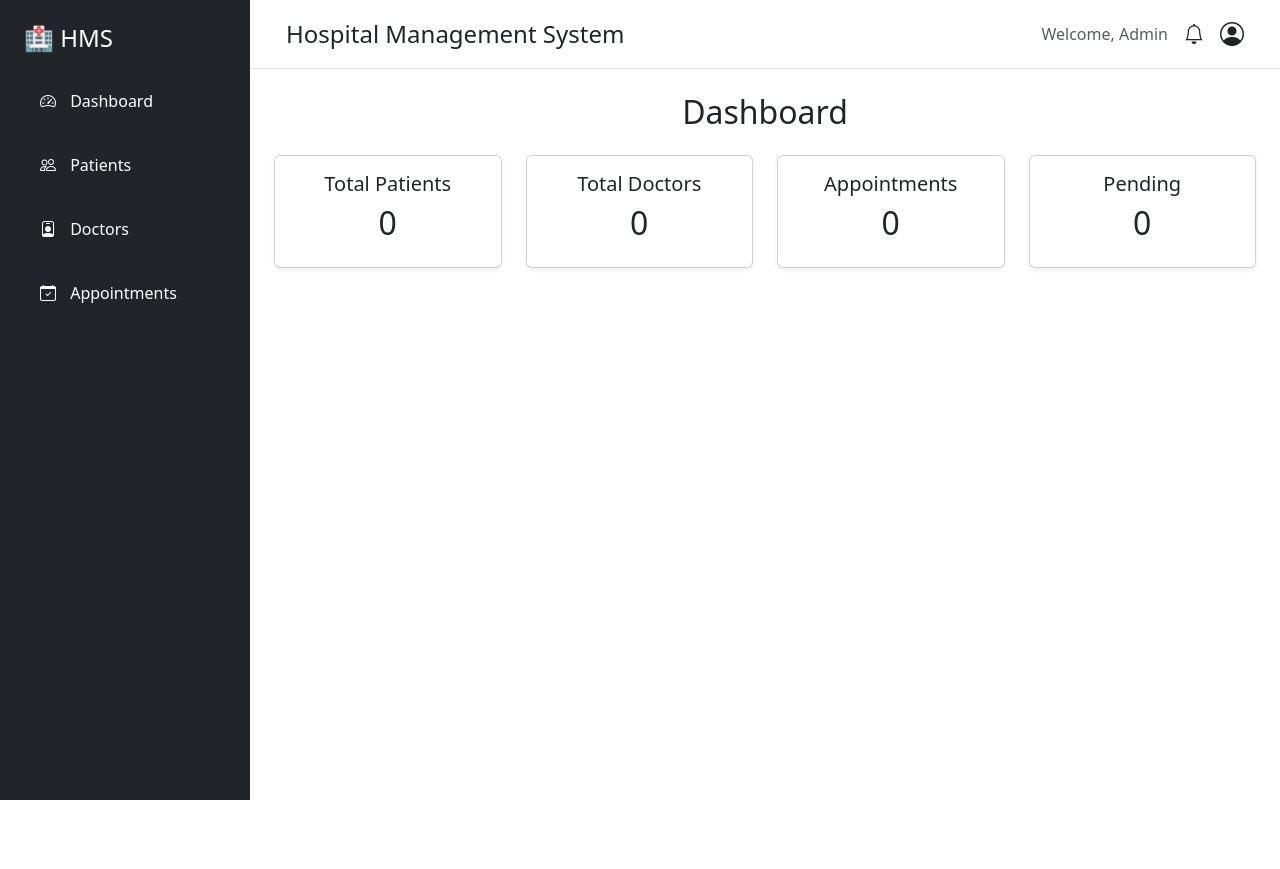
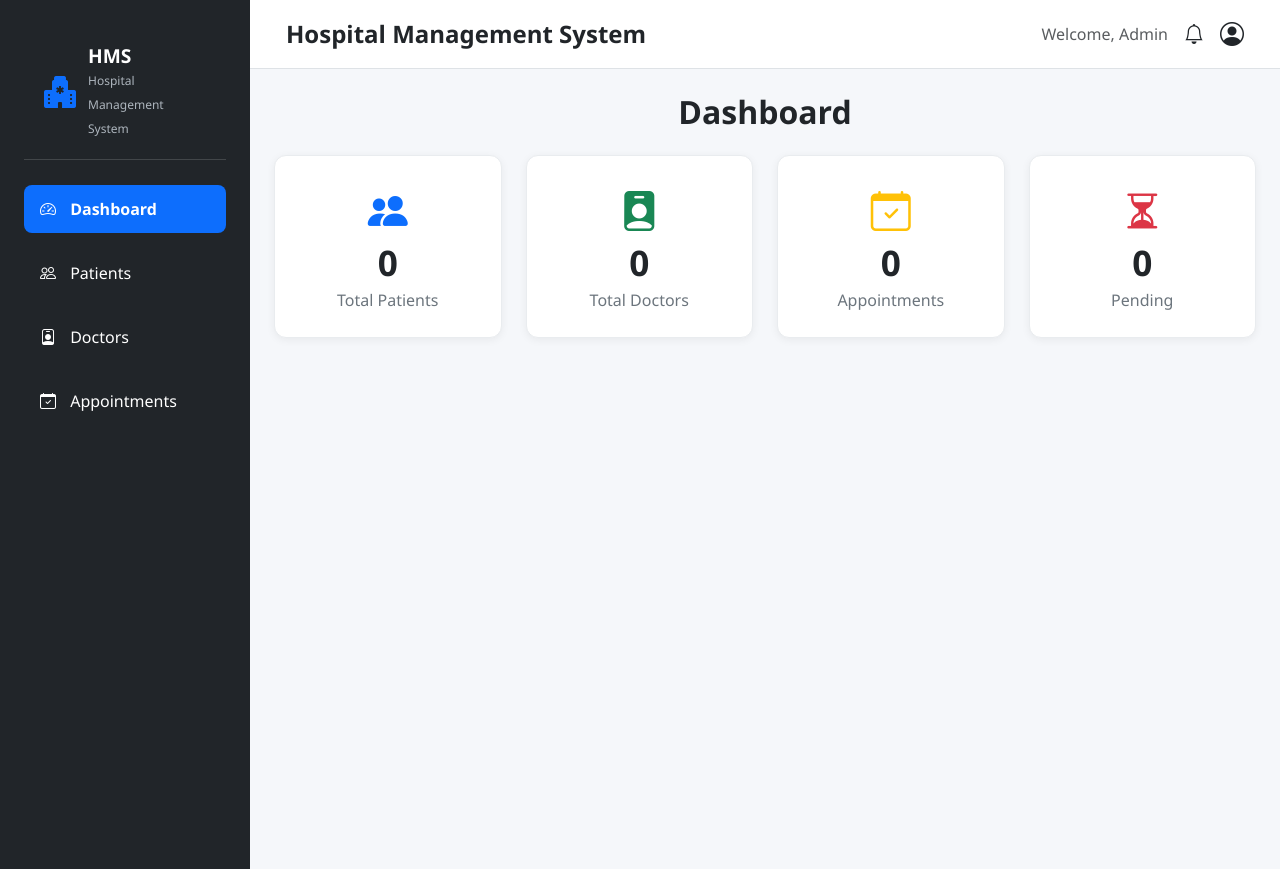
Before and after one commit to AmaanCoder786/hospital-management-system, a Flask app: page /dashboard in a window 1280 px wide. Before the commit the page ends 800 px from the top, so only its background shows below. Run offline with Flask 3, Linux system fonts and the light colour scheme; data that the repository does not hold is empty.

Commit message:
Phase 2: Modernize dashboard UI with custom statistics cards

```diff
--- a/app.py
+++ b/app.py
@@ -1,28 +1,36 @@
+# Import required flask modules
 from flask import Flask, render_template, request, redirect
+
+# Import sqlite3 for database helper
 import sqlite3
 from database.db import get_db_connection
 
+# Create Flask application
 app = Flask(__name__)
 
+# ----------------------
+# Home Page
+# ----------------------
 @app.route("/")
 def home():
     return render_template("home.html")
 
+# Fetch dashboard statistics from the database
 @app.route("/dashboard")
 def dashboard():
 
     connection = get_db_connection()
     cursor = connection.cursor()
 
-    # Total Patients
+    # Count total Patients
     cursor.execute("SELECT COUNT(*) FROM patients")
     total_patients = cursor.fetchone()[0]
 
-    # Total Doctors
+    # Count total Doctors
     cursor.execute("SELECT COUNT(*) FROM doctors")
     total_doctors = cursor.fetchone()[0]
 
-    # Total Appointments
+    # Count total Appointments
     cursor.execute("SELECT COUNT(*) FROM appointments")
     total_appointments = cursor.fetchone()[0]
 
@@ -35,6 +43,131 @@ def dashboard():
         total_appointments=total_appointments
     )
 
+# ----------------------
+# Patients Module
+# ----------------------
+
+# Display all patients with search by name
+@app.route("/patients")
+def patients():
+
+    search = request.args.get("search", "")
+
+    connection = get_db_connection()
+    cursor = connection.cursor()
+
+    if search:
+        cursor.execute(
+            "SELECT * FROM patients WHERE name LIKE ?",
+            ('%' + search + '%',)
+        )
+    else:
+        cursor.execute("SELECT * FROM patients")
+
+    patients = cursor.fetchall()
+
+    connection.close()
+
+    return render_template(
+        "patients.html",
+        patients=patients,
+        search=search
+    )
+
+# Add a new patient to the database
+@app.route("/add-patient", methods=["GET", "POST"])
+def add_patient():
+    if request.method == "POST":
+
+        name = request.form["name"]
+        age = request.form["age"]
+        gender = request.form["gender"]
+        phone = request.form["phone"]
+
+        connection = get_db_connection()
+        cursor = connection.cursor()
+        cursor.execute("""
+                       INSERT INTO patients
+                       (name, age, gender, phone)
+                       VALUES (?, ?, ?, ?)""",
+                       (name, age, gender, phone))
+        connection.commit()
+        connection.close()
+
+        return redirect("/patients")
+    return render_template("add_patient.html")
+
+# Edit an existing patient's details in the database
+@app.route("/edit-patient/<int:id>", methods=["GET", "POST"])
+def edit_patient(id):
+
+    if request.method == "POST":
+
+        name = request.form["name"]
+        age = request.form["age"]
+        gender = request.form["gender"]
+        phone = request.form["phone"]
+
+        connection = get_db_connection()
+
+        cursor = connection.cursor()
+
+        cursor.execute(
+            """
+            UPDATE patients
+            SET name = ?, age = ?, gender = ?, phone = ?
+            WHERE id = ?
+            """,
+            (name, age, gender, phone, id)
+        )
+
+        connection.commit()
+        connection.close()
+
+        return redirect("/patients")
+
+    connection = get_db_connection()
+
+    cursor = connection.cursor()
+
+    cursor.execute(
+        "SELECT * FROM patients WHERE id = ?",
+        (id,)
+    )
+
+    patient = cursor.fetchone()
+
+    connection.close()
+
+    return render_template(
+        "edit_patient.html",
+        patient=patient
+    )
+
+# Delete a patient from the database
+@app.route("/delete-patient/<int:id>")
+def delete_patient(id):
+
+    connection = get_db_connection()
+
+    cursor = connection.cursor()
+
+    cursor.execute(
+        "DELETE FROM patients WHERE id = ?",
+        (id,)
+    )
+
+    connection.commit()
+
+    connection.close()
+
+    return redirect("/patients")
+
+# ----------------------
+# Doctors Module
+# ----------------------
+
+# Display all doctors with search by name
 @app.route("/doctors")
 def doctors():
     connection = get_db_connection()
@@ -45,6 +178,7 @@ def doctors():
     connection.close()
     return render_template("doctors.html", doctors=doctors)
 
+# Add a new doctor to the database
 @app.route("/add_doctor", methods=["GET", "POST"])
 def add_doctor():
     if request.method == "POST":
@@ -67,6 +201,7 @@ def add_doctor():
         return redirect("/doctors")
     return render_template("add_doctor.html")
 
+# Edit an existing doctor's details in the database
 @app.route("/edit-doctor/<int:id>", methods=["GET", "POST"])
 def edit_doctor(id):
 
@@ -113,6 +248,7 @@ def edit_doctor(id):
         doctor=doctor
     )
 
+# Delete a doctor from the database
 @app.route("/delete-doctor/<int:id>")
 def delete_doctor(id):
 
@@ -131,124 +267,20 @@ def delete_doctor(id):
 
     return redirect("/doctors")
 
-@app.route("/patients")
-def patients():
+# ----------------------
+# Appointments Module
+# ----------------------
 
-    search = request.args.get("search", "")
+# Display all appointments with patient and doctor names
+@app.route("/appointments")
+def appointments():
 
+    # connect to the database
     connection = get_db_connection()
     cursor = connection.cursor()
 
-    if search:
-        cursor.execute(
-            "SELECT * FROM patients WHERE name LIKE ?",
-            ('%' + search + '%',)
-        )
-    else:
-        cursor.execute("SELECT * FROM patients")
-
-    patients = cursor.fetchall()
-
-    connection.close()
-
-    return render_template(
-        "patients.html",
-        patients=patients,
-        search=search
-    )
-
-@app.route("/add-patient", methods=["GET", "POST"])
-def add_patient():
-    if request.method == "POST":
-
-        name = request.form["name"]
-        age = request.form["age"]
-        gender = request.form["gender"]
-        phone = request.form["phone"]
-
-        connection = get_db_connection()
-        cursor = connection.cursor()
-        cursor.execute("""
-                       INSERT INTO patients
-                       (name, age, gender, phone)
-                       VALUES (?, ?, ?, ?)""",
-                       (name, age, gender, phone))
-        connection.commit()
-        connection.close()
-
-        return redirect("/patients")
-    return render_template("add_patient.html")
-
-@app.route("/edit-patient/<int:id>", methods=["GET", "POST"])
-def edit_patient(id):
-
-    if request.method == "POST":
-
-        name = request.form["name"]
-        age = request.form["age"]
-        gender = request.form["gender"]
-        phone = request.form["phone"]
-
-        connection = get_db_connection()
-
-        cursor = connection.cursor()
-
-        cursor.execute(
-            """
-            UPDATE patients
-            SET name = ?, age = ?, gender = ?, phone = ?
-            WHERE id = ?
-            """,
-            (name, age, gender, phone, id)
-        )
-
-        connection.commit()
-        connection.close()
-
-        return redirect("/patients")
-
-    connection = get_db_connection()
-
-    cursor = connection.cursor()
-
-    cursor.execute(
-        "SELECT * FROM patients WHERE id = ?",
-        (id,)
-    )
-
-    patient = cursor.fetchone()
-
-    connection.close()
-
-    return render_template(
-        "edit_patient.html",
-        patient=patient
-    )
-
-@app.route("/delete-patient/<int:id>")
-def delete_patient(id):
-
-    connection = get_db_connection()
-
-    cursor = connection.cursor()
-
-    cursor.execute(
-        "DELETE FROM patients WHERE id = ?",
-        (id,)
-    )
-
-    connection.commit()
-
-    connection.close()
-
-    return redirect("/patients")
-
-@app.route("/appointments")
-def appointments():
-
-    connection = get_db_connection()
-    cursor = connection.cursor()
-
+    # Retrieve appointment details.
+    # SQL JOIN is used to display patient and doctor names instead of their database IDs.
     cursor.execute("""
         SELECT
             appointments.id,
@@ -266,13 +298,16 @@ def appointments():
 
     appointments = cursor.fetchall()
 
+    # close the database connection
     connection.close()
 
+    # Send appointment data to the template
     return render_template(
         "appointments.html",
         appointments=appointments
     )
 
+# Add a new appointment to the database
 @app.route("/add-appointment", methods=["GET", "POST"])
 def add_appointment():
 
@@ -321,5 +356,6 @@ def add_appointment():
         doctors=doctors
     )
 
+# Start the Flask development server
 if __name__ == "__main__":
     app.run(debug=True)
--- a/static/css/style.css
+++ b/static/css/style.css
@@ -1,7 +1,25 @@
 /* ==========================
    General Layout
 ========================== */
+body {
+    margin: 0;
+    background-color: #f5f7fa;
+    font-family: 'Segoe UI', Tahoma, Geneva, Verdana, sans-serif;
+}
 
+main {
+    padding: 30px;
+    min-height: 100vh;
+}
+
+h1, h2, h3, h4, h5, h6 {
+    color: #212529;
+    font-weight: 600;
+}
+
+a {
+    text-decoration: none;
+}
 
 /* ==========================
    Sidebar
@@ -27,18 +45,87 @@
     color: #ffffff;
 }
 
+.sidebar .nav-link.active {
+    background-color: #0d6efd;
+    color: #ffffff;
+    font-weight: 600;
+}
+
 .sidebar .nav-link i{
     margin-right: 10px;
 }
+/* ==========================
+   Sidebar Branding
+========================== */
+
+.sidebar-brand {
+    display: flex;
+    align-items: center;
+    gap: 12px;
+    padding: 20px;
+    margin-bottom: 25px;
+    border-bottom: 1px solid rgba(255,255,255,0.15);
+}
+
+.sidebar-brand i {
+    font-size: 2rem;
+    color: #0d6efd;
+}
+
+.brand-text h4 {
+    margin: 0;
+    color: #ffffff;
+    font-size: 1.2rem;
+    font-weight: 700;
+}
+
+.brand-text small {
+    color: #adb5bd;
+    font-size: 0.75rem;
+}
+
 /* ==========================
    Navbar
 ========================== */
 
 
 /* ==========================
-   Cards
+   Dashboard Cards
 ========================== */
+.dashboard-card {
+    background-color: #ffffff;
+    border-radius: 12px;
+    border: 1px solid #e9ecef;
+    box-shadow: 0 2px 8px rgba(0, 0, 0, 0.06);
+    transition: all 0.3s ease;
+}
 
+.dashboard-card:hover {
+    transform: translateY(-4px);
+    box-shadow: 0 8px 20px rgba(0, 0, 0, 0.12);
+}
+
+.dashboard-icon {
+    font-size: 2.5rem;
+    margin-bottom: 8px;
+}
+
+.dashboard-number {
+    font-size: 2.2rem;
+    font-weight: 700;
+    margin-bottom: 4px;
+}
+
+.dashboard-title {
+    color: #6c757d;
+    font-size: 1rem;
+    margin: 0;
+}
+
+.dashboard-card-body {
+    padding:25px;
+    text-align: center;
+}
 
 /* ==========================
    Tables
--- a/templates/Components/sidebar.html
+++ b/templates/Components/sidebar.html
@@ -1,28 +1,35 @@
 <div class="sidebar">
-    <h4 class="mb-4">🏥 HMS</h4>
+    <div class="sidebar-brand">
+        <i class="bi bi-hospital-fill"></i>
+
+        <div class="brand-text">
+            <h4>HMS</h4>
+            <small>Hospital Management System</small>
+        </div>
+    </div>
 
     <ul class="nav flex-column">
 
         <li class="nav-item mb-2">
-            <a href="{{ url_for('dashboard') }}" class="nav-link text-white">
+            <a href="{{ url_for('dashboard') }}" class="nav-link {% if request.endpoint == 'dashboard' %} active{% endif %}">
                 <i class="bi bi-speedometer2"></i> Dashboard
             </a>
         </li>
 
         <li class="nav-item mb-2">
-            <a href="{{ url_for('patients') }}" class="nav-link text-white">
+            <a href="{{ url_for('patients') }}" class="nav-link {% if request.endpoint == 'patients' %} active{% endif %}">
                 <i class="bi bi-people"></i> Patients
             </a>
         </li>
 
         <li class="nav-item mb-2">
-            <a href="{{ url_for('doctors') }}" class="nav-link text-white">
+            <a href="{{ url_for('doctors') }}" class="nav-link {% if request.endpoint == 'doctors' %} active{% endif %}">
                 <i class="bi bi-person-badge"></i> Doctors
             </a>
         </li>
 
         <li class="nav-item mb-2">
-            <a href="{{ url_for('appointments') }}" class="nav-link text-white">
+            <a href="{{ url_for('appointments') }}" class="nav-link {% if request.endpoint == 'appointments' %} active{% endif %}">
                 <i class="bi bi-calendar-check"></i> Appointments
             </a>
         </li>
--- a/templates/dashboard.html
+++ b/templates/dashboard.html
@@ -7,37 +7,41 @@
 <div class="row">
 
     <div class="col-md-3 mb-3">
-        <div class="card text-center shadow-sm">
-            <div class="card-body">
-                <h5>Total Patients</h5>
-                <h2>{{ total_patients }}</h2>
+        <div class="dashboard-card">
+            <div class="dashboard-card-body">
+                <i class="bi bi-people-fill dashboard-icon text-primary"></i>
+                <h2 class="dashboard-number">{{ total_patients }}</h2>
+                <p class="dashboard-title">Total Patients</p>
             </div>
         </div>
     </div>
 
     <div class="col-md-3 mb-3">
-        <div class="card text-center shadow-sm">
-            <div class="card-body">
-                <h5>Total Doctors</h5>
-                <h2>{{ total_doctors }}</h2>
+        <div class="dashboard-card">
+            <div class="dashboard-card-body">
+                <i class="bi bi-person-badge-fill dashboard-icon text-success"></i>
+                <h2 class="dashboard-number">{{ total_doctors }}</h2>
+                <p class="dashboard-title">Total Doctors</p>
             </div>
         </div>
     </div>
 
     <div class="col-md-3 mb-3">
-        <div class="card text-center shadow-sm">
-            <div class="card-body">
-                <h5>Appointments</h5>
-                <h2>{{ total_appointments }}</h2>
+        <div class="dashboard-card">
+            <div class="dashboard-card-body">
+                <i class="bi bi-calendar-check dashboard-icon text-warning"></i>
+                <h2 class="dashboard-number">{{ total_appointments }}</h2>
+                <p class="dashboard-title">Appointments</p>
             </div>
         </div>
     </div>
 
     <div class="col-md-3 mb-3">
-        <div class="card text-center shadow-sm">
-            <div class="card-body">
-                <h5>Pending</h5>
-                <h2>0</h2>
+        <div class="dashboard-card">
+            <div class="dashboard-card-body">
+                <i class="bi bi-hourglass-split dashboard-icon text-danger"></i>
+                <h2 class="dashboard-number">0</h2>
+                <p class="dashboard-title">Pending</p>
             </div>
         </div>
     </div>
```
